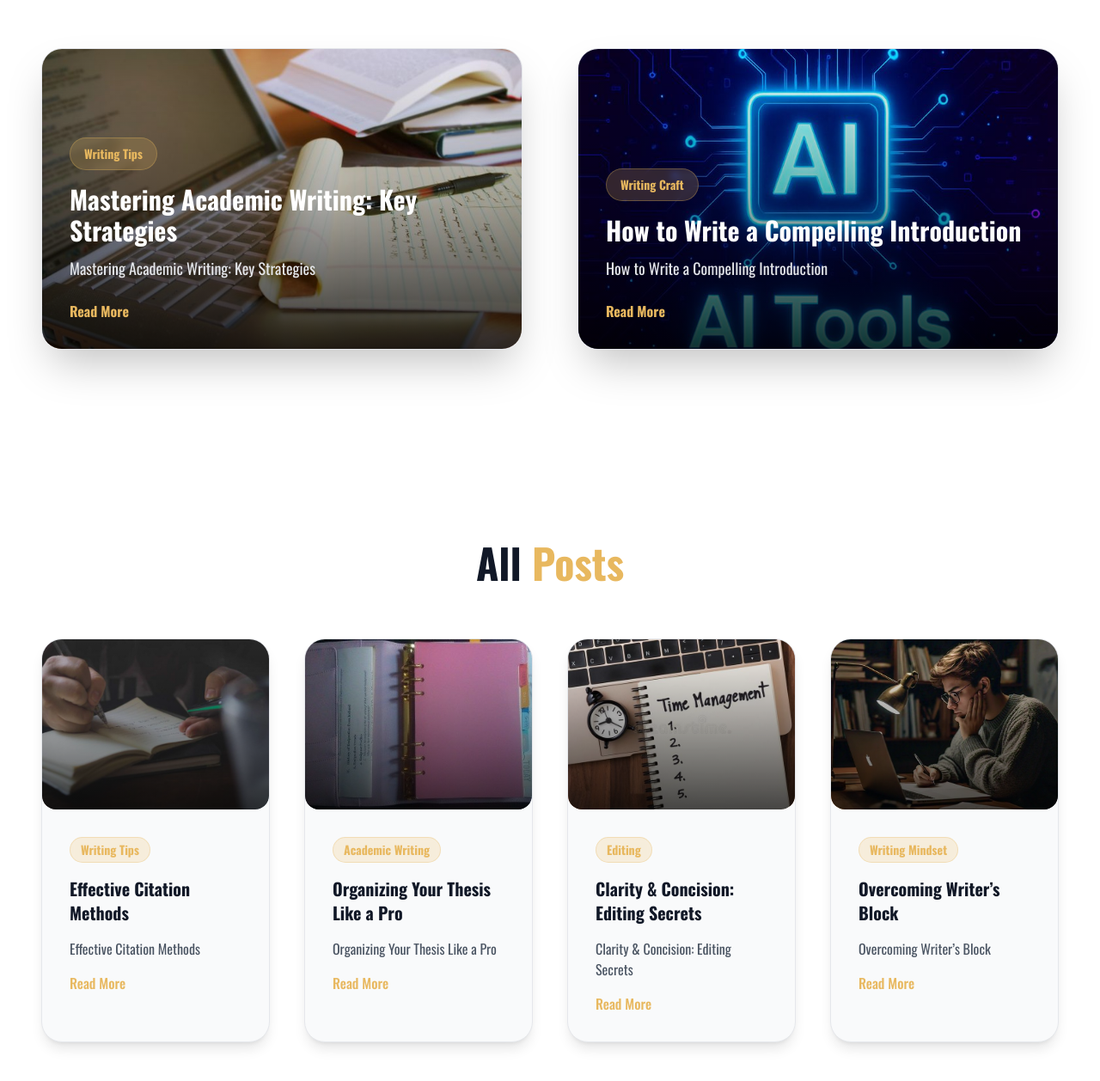
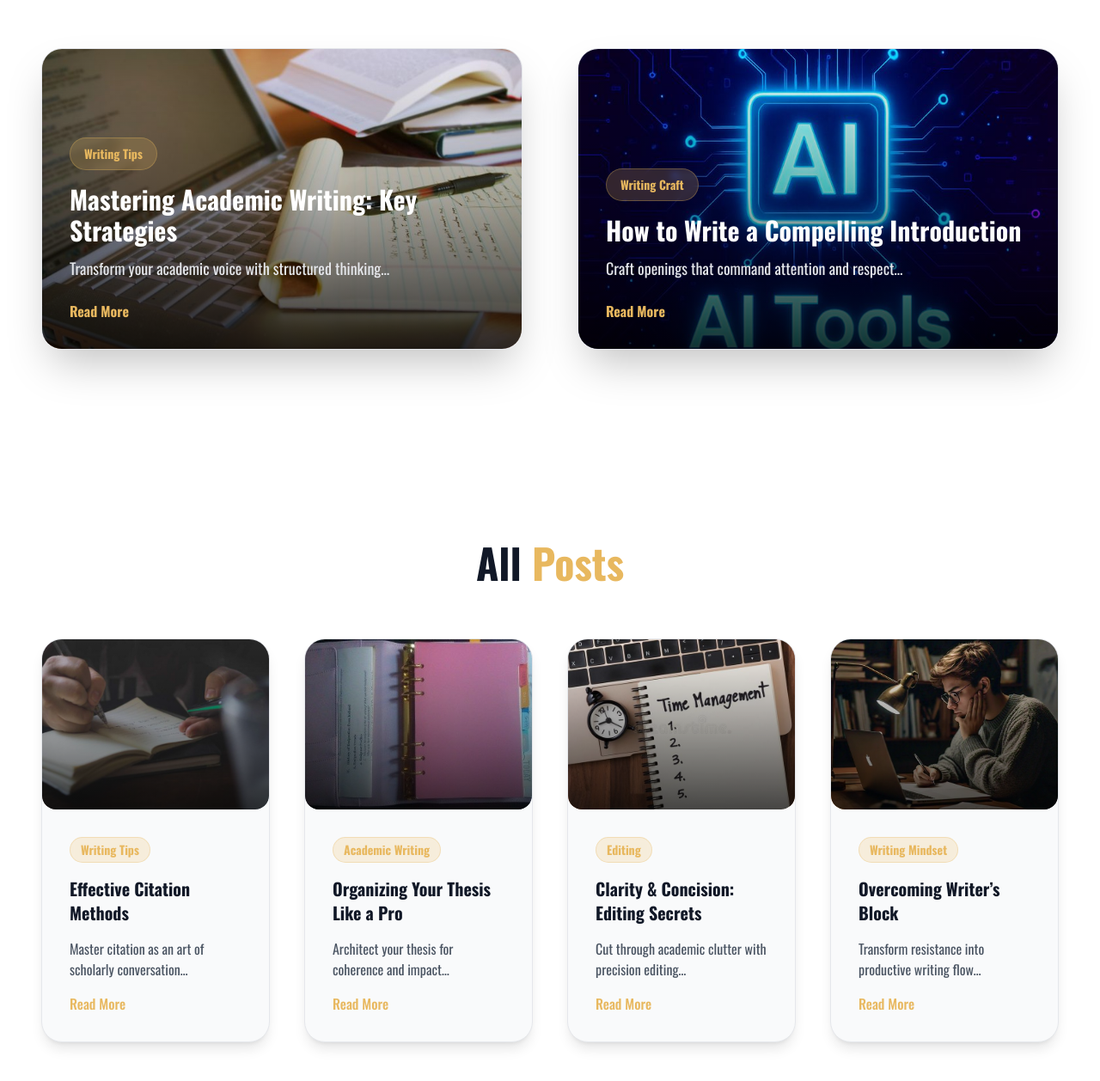
Before and after one commit to nedarctic/scholarbrood, a Next.js app: page /blog in a window 1280 px wide. Shown: the part 640-1898 px from the top of the page at 86% size. Built offline with nearby package versions, Linux system fonts and the light colour scheme; no server answers.

Commit message:
used slug to get post, removed double excerpt

```diff
--- a/app/blog/page.tsx
+++ b/app/blog/page.tsx
@@ -89,9 +89,9 @@ export default function Blog() {
                   {post.category}
                 </span>
                 <h3 className="mt-4 text-2xl sm:text-3xl font-bold text-white leading-tight">{post.title}</h3>
-                <p className="mt-3 text-gray-200 text-base sm:text-lg line-clamp-2">{post.title}</p>
+                <p className="mt-3 text-gray-200 text-base sm:text-lg line-clamp-2">{post.excerpt}</p>
                 <Link
-                  href={post.slug}
+                  href={`/blog/${post.slug}`}
                   className="mt-6 inline-flex items-center text-[#E8B85F] font-bold hover:gap-3 transition-all duration-300 text-sm sm:text-base"
                 >
                   Read More
@@ -139,9 +139,9 @@ export default function Blog() {
                     {post.category}
                   </span>
                   <h3 className="text-lg sm:text-xl font-bold text-gray-900 dark:text-white line-clamp-2 leading-tight">{post.title}</h3>
-                  <p className="text-sm sm:text-base text-gray-600 dark:text-gray-400 line-clamp-3">{post.title}</p>
+                  <p className="text-sm sm:text-base text-gray-600 dark:text-gray-400 line-clamp-3">{post.excerpt}</p>
                   <Link
-                    href={post.slug}
+                    href={`/blog/${post.slug}`}
                     className="inline-flex items-center text-[#E8B85F] font-medium text-sm sm:text-base hover:gap-2 transition-all duration-300 mt-2"
                   >
                     Read More
```
